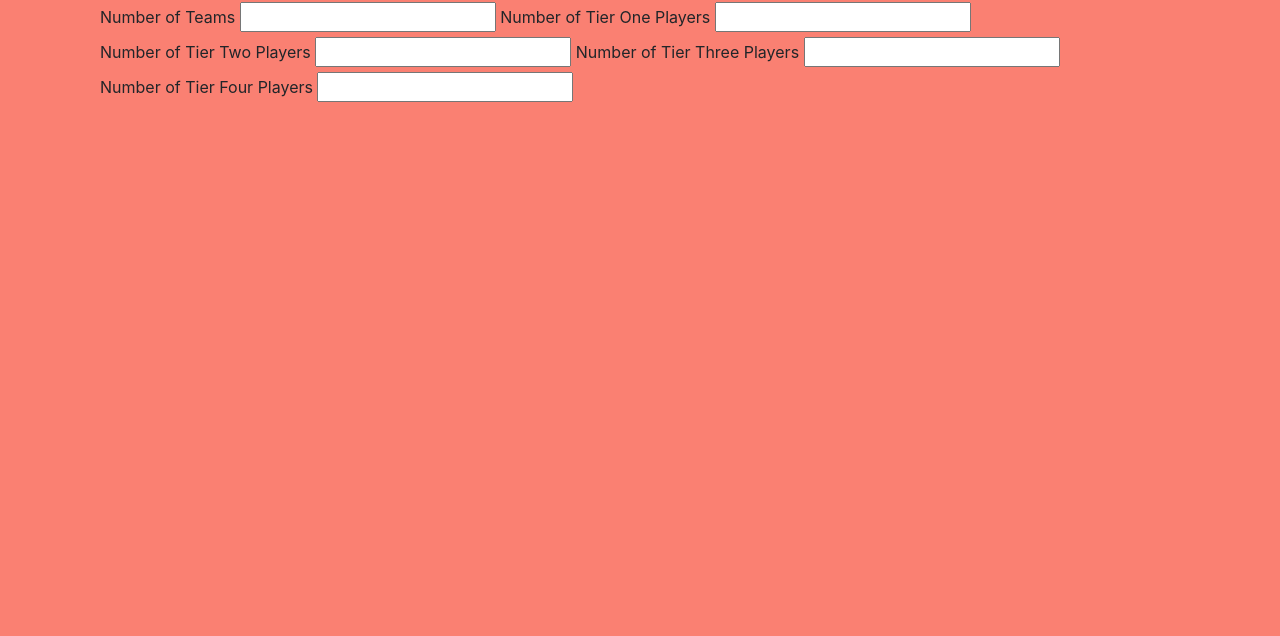
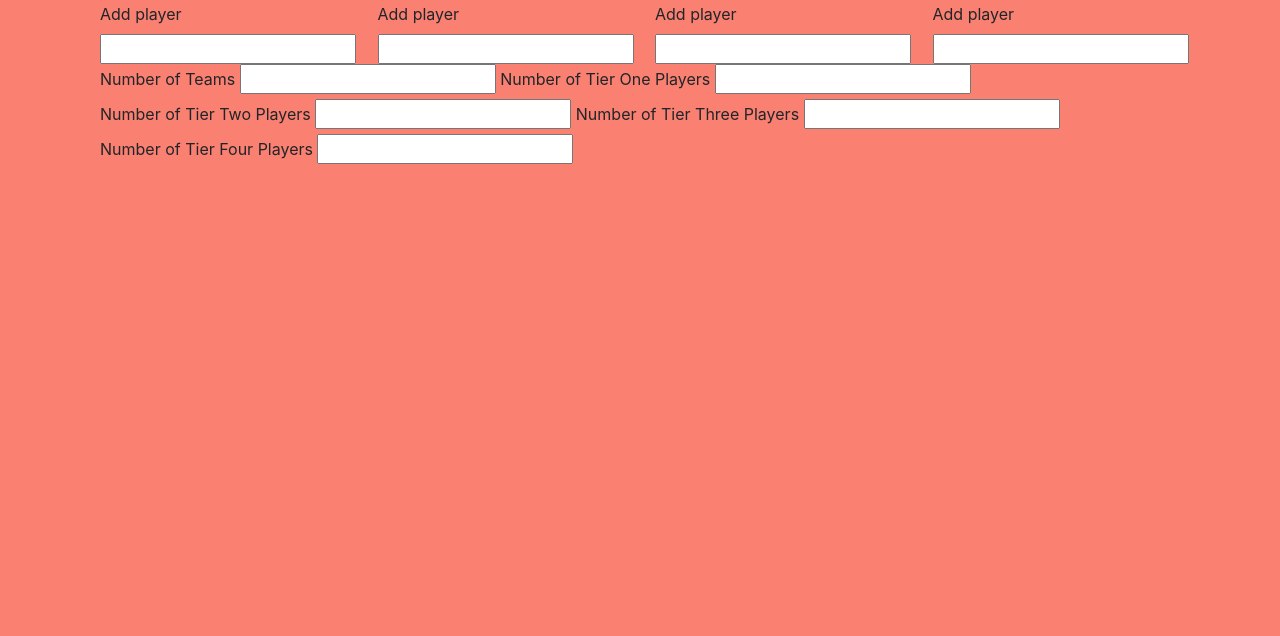
Before and after one commit to MaxHanson07/Team-Creator, a plain HTML site: page index.html in a window 1280 px wide. Shown: the part 164-800 px from the top of the page. Drawn offline with nearby package versions, Linux system fonts and the light colour scheme.

Commit message:
Created input box for each tier to add a player to each tier

```diff
--- a/index.html
+++ b/index.html
@@ -23,15 +23,23 @@
             <row class="tiers row">
                 <div class="col-md-3 tier-box" id="tier1">
                     <h2>Tier One</h2>
+                    <label for="addPlayer">Add player</label>
+                    <input type="text" id="addPlayer">
                 </div>
                 <div class="col-md-3 tier-box" id="tier2">
                     <h2>Tier Two</h2>
+                    <label for="addPlayer">Add player</label>
+                    <input type="text" id="addPlayer">
                 </div>
                 <div class="col-md-3 tier-box" id="tier3">
                     <h2>Tier Three</h2>
+                    <label for="addPlayer">Add player</label>
+                    <input type="text" id="addPlayer">
                 </div>
                 <div class="col-md-3 tier-box" id="tier4">
                     <h2>Tier Four</h2>
+                    <label for="addPlayer">Add player</label>
+                    <input type="text" id="addPlayer">
                 </div>
             </row>
 
```
